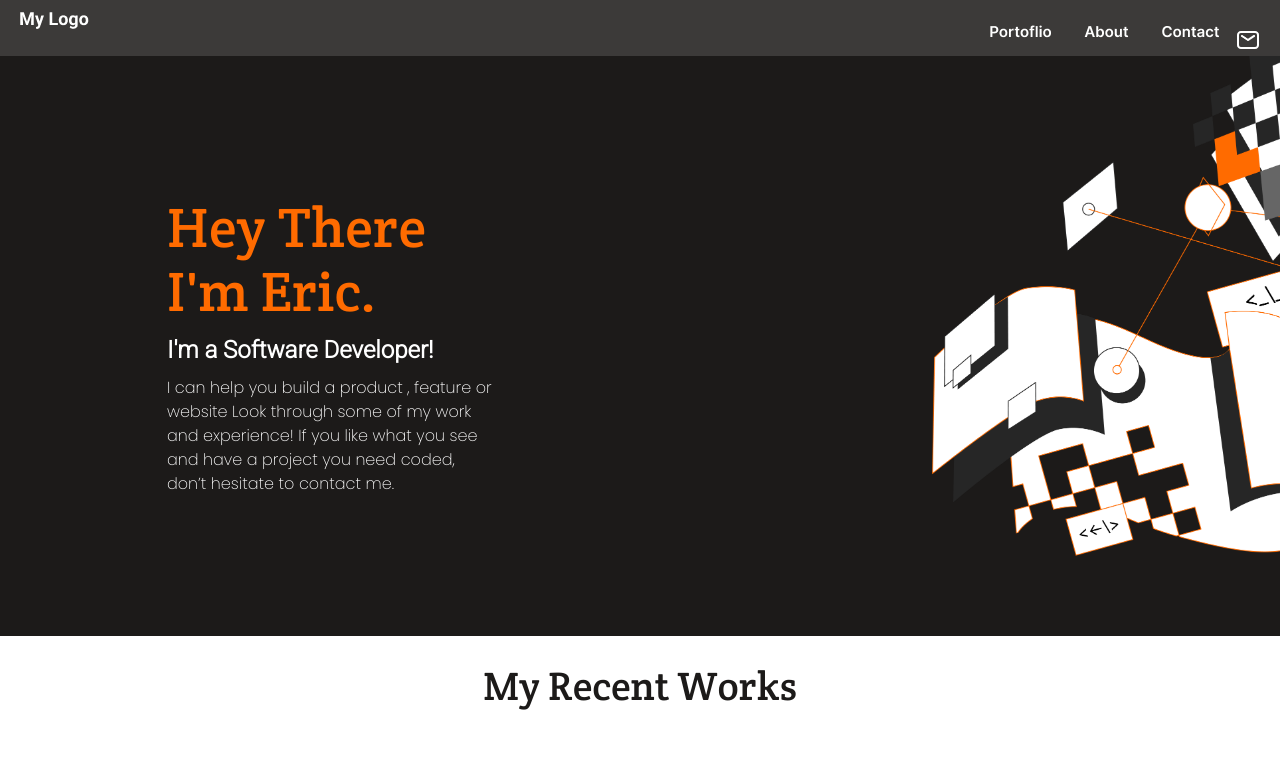
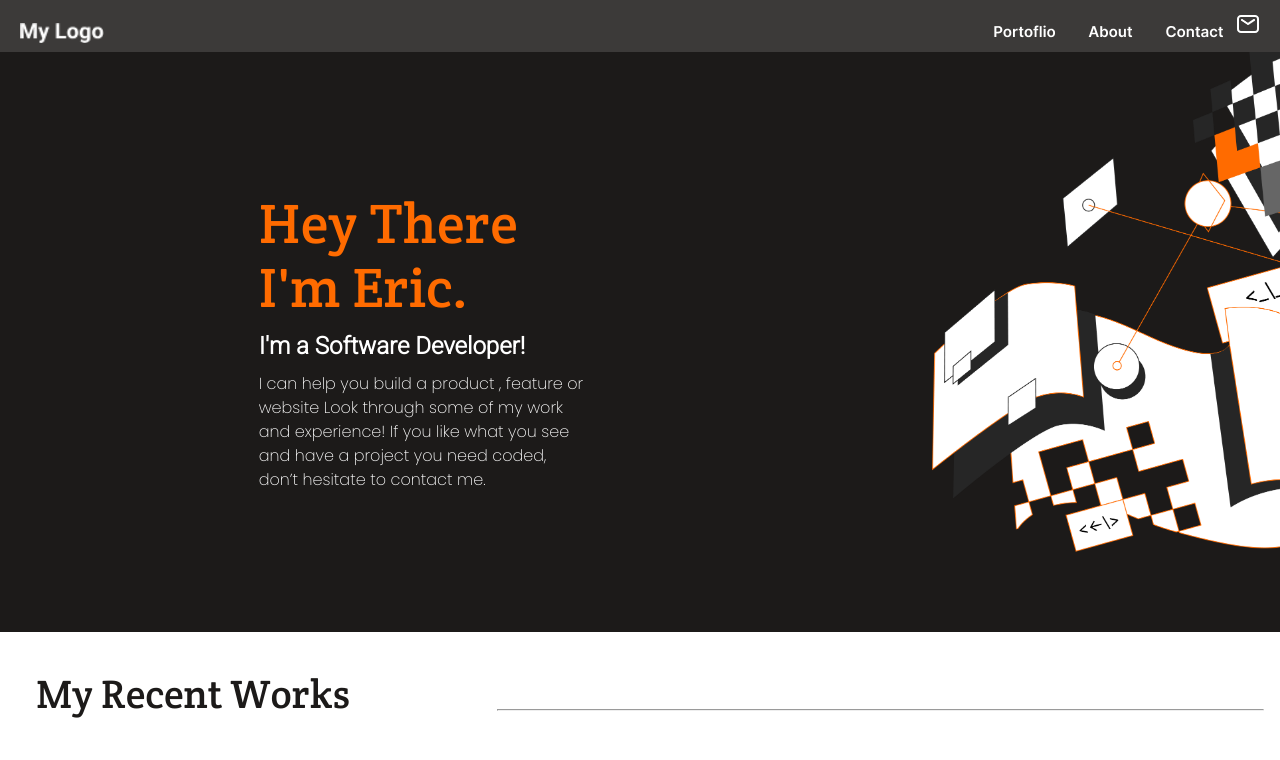
Before and after one commit to erickma1/Module1_Portfolio_Setup, a plain HTML site: page index.html in a window 1280 px wide. Shown: the top 760 px of the page. Drawn offline with Linux system fonts and the light colour scheme.

Commit message:
Update style.css
Add media queries for Desktop: >=768px

```diff
--- a/style.css
+++ b/style.css
@@ -1,8 +1,6 @@
 body {
   margin: 0;
 }
-
-
 
 .main_content {
   display: flex;
@@ -17,8 +15,6 @@ body {
   width: 100%;
   background-color: #3c3a39;
 }
-
-
 
 .top-section {
   background-color: #3c3a39;
@@ -229,6 +225,14 @@ body {
   flex-direction: row;
 }
 
+.works-content img {
+  display: flex;
+  justify-content: left;
+  margin-bottom: 24px;
+  width: 100%;
+  float: left;
+}
+
 .works-content > div > img {
   width: 100%;
   height: auto;
@@ -236,6 +240,11 @@ body {
 
 .works-content > div {
   padding: 0 30px;
+}
+
+.works-content div {
+  display: block;
+  width: 100%;
 }
 
 .works-content > div:first-child {
@@ -251,14 +260,6 @@ body {
   margin-bottom: 80px;
   margin-top: 0;
   border: 1px solid #212121;
-}
-
-.works-content img {
-  display: flex;
-  justify-content: left;
-  margin-bottom: 24px;
-  width: 100%;
-  float: left;
 }
 
 .works-content h2 {
@@ -290,11 +291,6 @@ body {
   margin-bottom: 12px;
   padding: 0;
   gap: 12px;
-}
-
-.works-content div {
-  display: block;
-  width: 100%;
 }
 
 .works-content li {
@@ -538,6 +534,7 @@ button:hover {
   background-color: #fff;
   color: #ff6b00;
   border: 2px solid #ff6b00;
+  transition: all 0.5s ease-out;
 }
 
 button:active {
@@ -636,6 +633,7 @@ textarea::placeholder {
   background-color: #fff;
   color: #ff6b00;
   border: 2px solid #ff6b00;
+  transition: all 1s ease-out;
 }
 
 .contact-form button:active {
@@ -692,7 +690,6 @@ textarea::placeholder {
   margin-right: 10px;
 }
 
-
 /* Media query for desktop version */
 
 @media screen and (min-width: 768px) {
@@ -701,11 +698,10 @@ textarea::placeholder {
   }
 
   .headline {
+    display: grid;
+    grid-template-columns: 1fr 5fr;
+    grid-gap: 10px;
     background: url("./images/background_desktop.png") #1c1a19 no-repeat;
-    /* background-position-x: -100px;
-    background-position-y: -10px;
-    left: 96.37%;
-    right: -96.23%; */
     background-position: right;
     background-size: contain;
   }
@@ -715,42 +711,65 @@ textarea::placeholder {
     justify-content: left;
     flex-direction: column;
     text-align: left;
-    margin: 20px 0 20px 143px;
+    margin: 20px 0 20px 13px;
     gap: 12px;
     width: 566px;
     padding-bottom: 120px;
   }
 
   .headline-social {
-    display: flex;
+    display: grid;
     flex-direction: column;
     justify-content: space-evenly;
-    width: 40px;
-    height: 200px;
+    top: 120px;
+    list-style: none;
+    align-items: center;
+    padding: 200px 0 0 0;
+    margin: 0 0 0 0;
+  }
+
+  .headline-social-bottom {
+    display: flex;
+    flex-direction: row;
+    justify-content: space-evenly;
     list-style: none;
     align-items: center;
     padding: 0 0 0 0;
     margin: 0 0 0 0;
-    position: absolute;
-    top: 220px;
-    left: 40px;
+  }
+
+  .header a {
+    display: flex;
+    flex-direction: column;
+    justify-content: center;
+    width: 84px;
+    height: 20px;
+    background-color: #3c3a39;
+    padding-top: 11px;
+  }
+
+  .header nav {
+    display: flex;
+    flex-direction: row;
+    justify-content: flex-end;
+    align-content: center;
+    background-color: #3c3a39;
   }
 
   .works {
-    /* flex: none;
-
-    background-color: white;
-    padding: 50px 24px 0 0;
-    justify-content: left; */
-
     display: flex;
     flex-direction: column;
     grid-template-rows: auto auto auto auto;
     background-color: white;
     padding: 24px 16px 0 16px;
-
   }
 
+  .works-title {
+    padding-left: 20px;
+    grid-template-columns: 3fr 5fr;
+    grid-gap: 0;
+    align-items: center;
+  }
 
   .works-title h2 {
     flex: none;
@@ -761,15 +780,13 @@ textarea::placeholder {
     line-height: 130%;
     margin: 0;
     height: 83px;
+    padding-right: 0;
   }
 
   .works-content {
     flex: none;
     width: 100%;
-
-
     padding-left: 20px;
-
   }
 
   .works-content hr {
@@ -795,8 +812,6 @@ padding-right: 20px;
     line-height: 138%;
     margin-top: 0;
     margin-bottom: 12px;
-
-  /* padding-left: 20px; */
   }
 
   .works-content p {
@@ -809,10 +824,6 @@ padding-right: 20px;
     color: #091e42;
     min-width: 400px;
     width: 400px;
-
-  /* padding-left: 20px; */
-
-
   }
 
   .works-content ul {
@@ -820,8 +831,6 @@ padding-right: 20px;
     list-style-type: none;
     justify-content: left;
     width: 400px;
-
-
   }
 
   .center-content {
@@ -838,15 +847,10 @@ padding-right: 20px;
   }
 
   .about-header {
-  background-image: url("images/about_back.png");
-  background-repeat: no-repeat;
-  background-position-x: 765px;
-  background-position-y: 150px;
-  background-size: auto;
-  padding: 55px 55px 0 55px;
-  height: 453px;
+    background-image: url("images/about_back_big.png");
+    background-position: right;
+    background-size: contain;
   }
-
 
   .about-header p {
     margin-top: 0;
@@ -864,7 +868,6 @@ padding-right: 20px;
     display: flex;
     flex-direction: row;
     color: #fff;
-
     padding: 0;
     margin: 0;
     align-items: flex-start;
@@ -879,7 +882,6 @@ padding-right: 20px;
     align-items: flex-start;
   }
 
-
   .lang-first {
     font-family: 'InaiMathi', sans-serif;
     font-style: normal;
@@ -890,7 +892,6 @@ padding-right: 20px;
     display: flex;
     flex-direction: row;
     align-items: center;
-  /* padding-top: 10px; */
   }
 
   .lang-sec {
@@ -930,7 +931,6 @@ padding-right: 20px;
     margin-bottom: 78px;
     align-items: flex-start;
     width: 100%;
-
   }
 
   .contact-form > input {
@@ -939,6 +939,13 @@ padding-right: 20px;
     margin-bottom: 78px;
     align-items: flex-start;
     width: 100%;
+  }
 
+  .contact-form > textarea {
+    display: flex;
+    flex-direction: column;
+    margin-bottom: 78px;
+    align-items: flex-start;
+    width: 100%;
   }
 }
```
Lines whose indentation alone changed are shown as unchanged.
